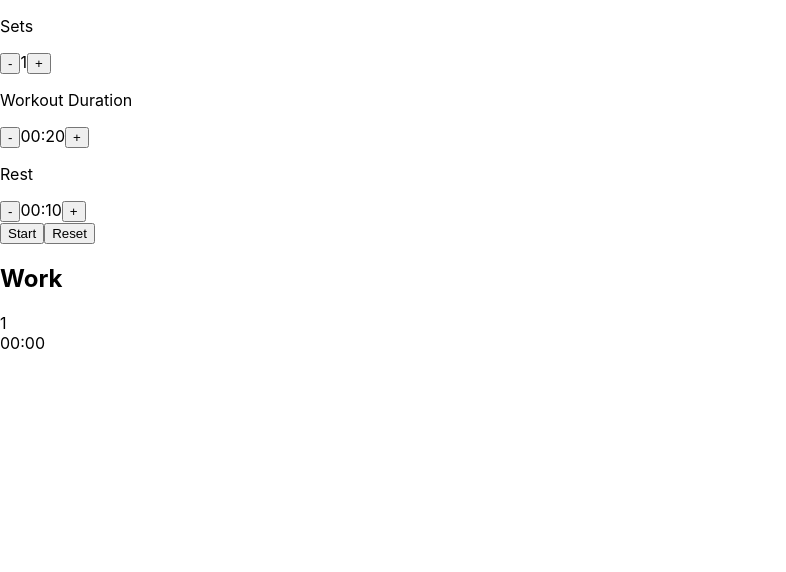
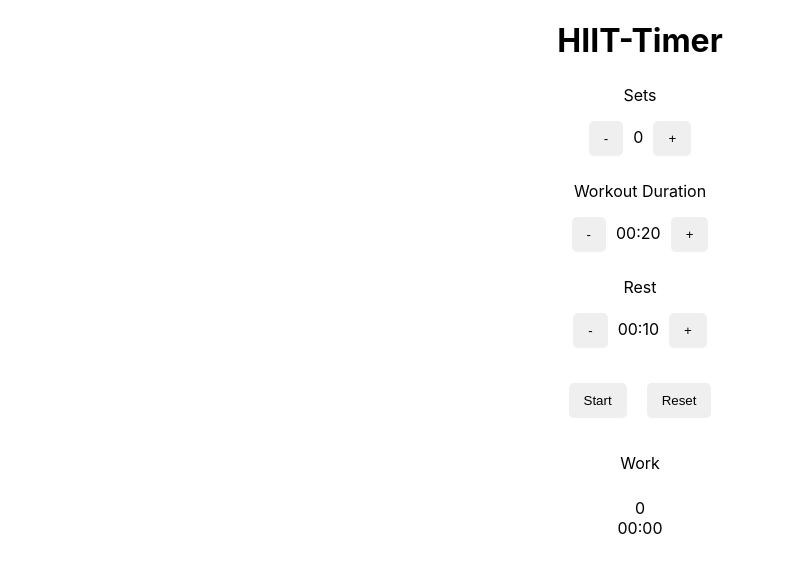
Before and after one commit to prayagd/HIIT_Timer, a React (Create React App) app: page / in a window 1280 px wide. Shown: the top 572 px of the page, without its empty margins (0-786 px from the left). Built offline with nearby package versions, Linux system fonts and the light colour scheme.

Commit message:
ui enhancement pending

```diff
--- a/public/index.html
+++ b/public/index.html
@@ -24,10 +24,10 @@
       work correctly both with client-side routing and a non-root public URL.
       Learn how to configure a non-root public URL by running `npm run build`.
     -->
-    <title>React App</title>
+    <title>HIIT Timer</title>
   </head>
   <body>
-    <noscript>You need to enable JavaScript to run this app.</noscript>
+    <noscript>HIIT Timer</noscript>
     <div id="root"></div>
     <!--
       This HTML file is a template.
--- a/src/App.js
+++ b/src/App.js
@@ -7,7 +7,7 @@ class App extends React.Component {
 		this.state = {
 			initialDuration: 20,
 			initialBreak: 10,
-			initialSet: 1,
+			initialSet: 0,
 			timeLeft: 0,
 			i: 0
 		};
@@ -54,7 +54,7 @@ class App extends React.Component {
 
 	handleSet(e) {
 		let { initialSet } = this.state;
-		if (initialSet > 0) {
+		if (initialSet >= 0) {
 			if (e.target.value === '+') {
 				this.setState({
 					initialSet: initialSet + 1
@@ -70,6 +70,7 @@ class App extends React.Component {
 
 	handleStart(e) {
 		if (this.state.initialSet > 0) {
+			console.log('Hello t');
 			if (this.state.i === 1) {
 				this.setState({
 					initialSet: this.state.initialSet - 1
@@ -110,11 +111,13 @@ class App extends React.Component {
 	}
 
 	handleDisplay(seconds) {
-		let displayTime = document.querySelector('#time-left');
-		if (this.state.timeLeft === -1) {
-			displayTime.textContent = `00:00`;
-		} else {
-			displayTime.textContent = `00:${seconds > 9 ? seconds : `0` + seconds}`;
+		if (seconds >= 0) {
+			let displayTime = document.querySelector('#time-left');
+			if (this.state.timeLeft === -1) {
+				displayTime.textContent = `00:00`;
+			} else {
+				displayTime.textContent = `00:${seconds > 9 ? seconds : `0` + seconds}`;
+			}
 		}
 	}
 
@@ -124,7 +127,7 @@ class App extends React.Component {
 		this.setState({
 			initialDuration: 20,
 			initialBreak: 10,
-			initialSet: 1,
+			initialSet: 0,
 			timeLeft: 0,
 			i: 0
 		});
@@ -134,41 +137,49 @@ class App extends React.Component {
 
 	render() {
 		return (
-			<div>
+			<div id="timer">
+				<h1>HIIT-Timer</h1>
 				<div>
 					<p>Sets</p>
-					<button onClick={this.handleSet} value="-">
+					<button id="change" onClick={this.handleSet} value="-">
 						-
 					</button>
 					<span>{this.state.initialSet}</span>
-					<button onClick={this.handleSet} value="+">
+					<button id="change" onClick={this.handleSet} value="+">
 						+
 					</button>
 				</div>
 				<div>
 					<p>Workout Duration</p>
-					<button onClick={this.handleDuration} value="-">
+					<button id="change" onClick={this.handleDuration} value="-">
 						-
 					</button>
 					<span>00:{this.state.initialDuration}</span>
-					<button onClick={this.handleDuration} value="+">
+					<button id="change" onClick={this.handleDuration} value="+">
 						+
 					</button>
 				</div>
 				<div>
 					<p>Rest</p>
-					<button onClick={this.handleBreak} value="-">
+					<button id="change" onClick={this.handleBreak} value="-">
 						-
 					</button>
 					<span>00:{this.state.initialBreak}</span>
-					<button onClick={this.handleBreak} value="+">
+					<button id="change" onClick={this.handleBreak} value="+">
 						+
 					</button>
 				</div>
-				<button onClick={this.handleStart}>Start</button>
-				<button onClick={this.handleInit}>Reset</button>
+				<div>
+					<button id="controls" onClick={this.handleStart}>
+						Start
+					</button>
+					<button id="controls" onClick={this.handleInit}>
+						Reset
+					</button>
+				</div>
+
 				<div id="display">
-					<h2>Work</h2>
+					<p>Work</p>
 					<div>{this.state.initialSet}</div>
 					<span id="time-left">00:00</span>
 				</div>
--- a/src/index.css
+++ b/src/index.css
@@ -1,13 +1,40 @@
 body {
-  margin: 0;
-  font-family: -apple-system, BlinkMacSystemFont, 'Segoe UI', 'Roboto', 'Oxygen',
-    'Ubuntu', 'Cantarell', 'Fira Sans', 'Droid Sans', 'Helvetica Neue',
-    sans-serif;
-  -webkit-font-smoothing: antialiased;
-  -moz-osx-font-smoothing: grayscale;
+	margin: 0;
+	font-family: -apple-system, BlinkMacSystemFont, 'Segoe UI', 'Roboto', 'Oxygen', 'Ubuntu', 'Cantarell', 'Fira Sans',
+		'Droid Sans', 'Helvetica Neue', sans-serif;
+	-webkit-font-smoothing: antialiased;
+	-moz-osx-font-smoothing: grayscale;
 }
 
-code {
-  font-family: source-code-pro, Menlo, Monaco, Consolas, 'Courier New',
-    monospace;
+#change {
+	border-radius: 5px;
+	padding: 10px 15px;
+	border: none;
+	margin: 0px 10px;
+	outline: none;
 }
+
+button:hover {
+	background-color: blue;
+	color: white;
+}
+
+#timer {
+	display: flex-row;
+	max-width: 200px;
+	margin-left: auto;
+	margin-right: auto;
+	text-align: center;
+}
+
+#controls {
+	border-radius: 5px;
+	padding: 10px 15px;
+	border: none;
+	margin: 10px 10px;
+	outline: none;
+}
+
+#timer div {
+	margin-top: 25px;
+}
```
Also changed, not shown: public/logo192.png (deleted), public/logo512.png (deleted).
